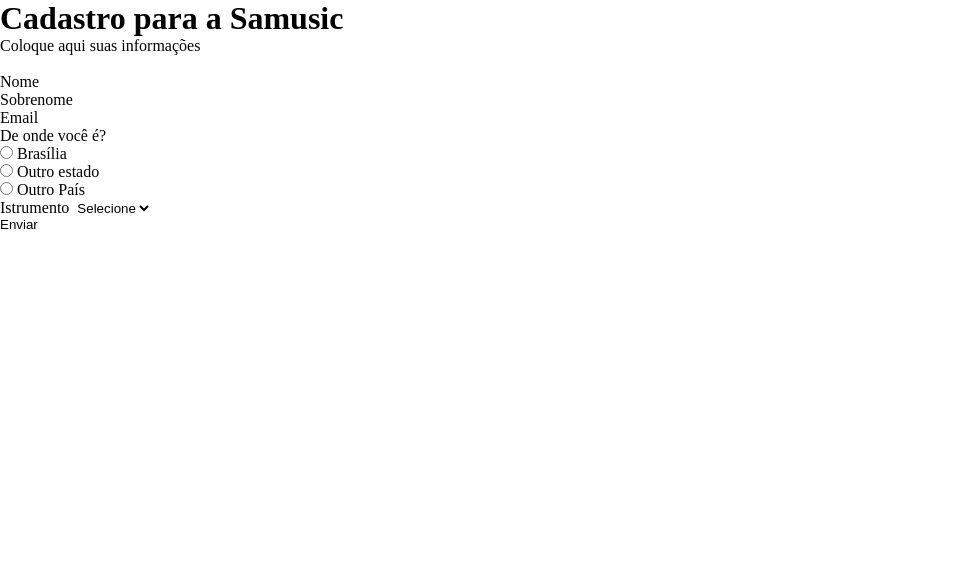
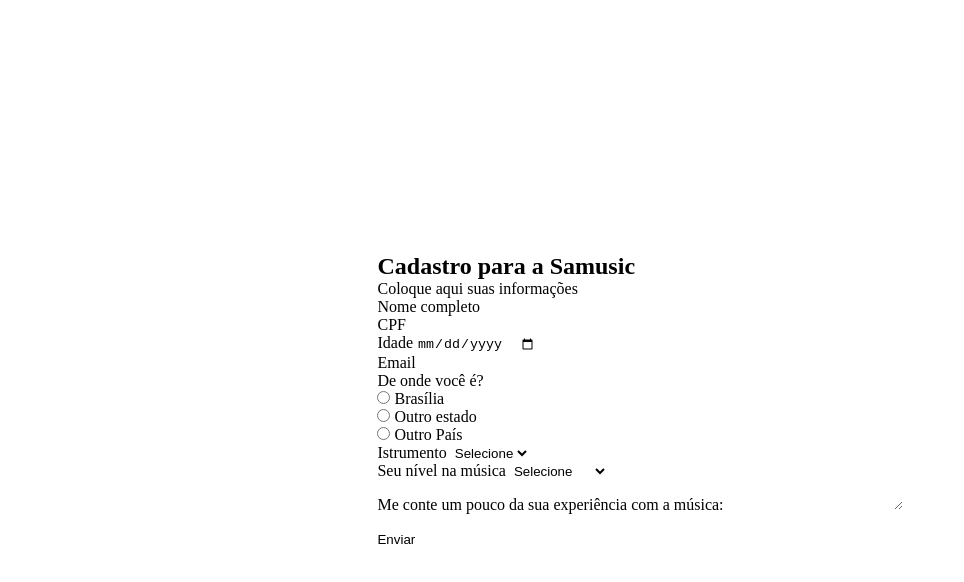
Before and after one commit to SamucaDevelop/form-Samusic, a plain HTML site: page index.html in a window 1280 px wide. Shown: the whole page, without its empty margins (0-964 px from the left). Drawn offline with Linux system fonts and the light colour scheme.

Commit message:
algumas alterações

```diff
--- a/index.html
+++ b/index.html
@@ -4,44 +4,48 @@
 <head>
     <meta charset="UTF-8">
     <meta name="viewport" content="width=device-width, initial-scale=1.0">
-    <title>Cadastro</title>
+    <title>Samusic</title>
     <link rel="stylesheet" href="style.css">
 </head>
 
 <body>
-    <div> <!-- Tag   -->
+    <main>
+        <section> <!-- Tag   -->
             <h1>Cadastro para a Samusic</h1> <!-- Grande prioridade da letra tag -->
             <p>Coloque aqui suas informações</p> <!--tag de parágrafo-->
-        <br> <!--Pular linha-->
-    </div>
+        </section>
         <form class="form"> <!--tag formulário-->
             <div class="campo">
-            <label for="nome">Nome</label><!--explicacao do campo-->
-            <input type="text" name="nome" id="nome">
+                <label for="full-name">Nome completo</label><!--explicacao do campo-->
+                <input type="text" name="full-name" id="full-name" required>
             </div>
             <div class="campo">
-            <label for="sobrenome">Sobrenome</label>
-            <input type="text" name="sobrenome" id="sobrenome">
+                <label for="cpf">CPF</label>
+                <input type="number" name="number" id="number" required>
+            </div>
+            <div class="campo">
+                <label for="age">Idade</label>
+                <input type="date" name="date" id="date" required>
             </div>
             <div class="campo">
                 <label for="email">Email</label>
-            <input type="email" name="email" id="email">
+                <input type="email" name="email" id="email" required>
             </div>
             <div class="label">
                 <p>De onde você é?</p>
                 <div class="campo">
-                <input type="radio" name="brasilia" id="brasilia">
+                    <input type="radio" name="city" id="brasilia" value="brasilia" required>
                     <label for="brasilia">Brasília</label>
                 </div>
                 <div class="campo">
-                <input type="radio" name="outro-estado" id="outro-estado">
+                    <input type="radio" name="city" id="outro-estado" required>
                     <label for="outro-estado">Outro estado</label>
                 </div>
                 <div class="campo">
-                <input type="radio" name="outro-pais" id="outro-pais">
+                    <input type="radio" name="city" id="outro-pais" required>
                     <label for="outro-pais">Outro País</label>
                 </div>
-            <div>
+                <div class="select">
                     <label for="instrumento">Istrumento</label>
                     <select name="instrumento" id="Istrumento">
                         <option selected disabled value="">Selecione</option>
@@ -49,12 +53,27 @@
                         <option value="teclado">Teclado</option>
                         <option value="violao">Violão</option>
                     </select>
+                    <div class="level">
+                        <label for="level">Seu nível na música</label>
+                        <select name="level" id="Level">
+                            <option selected disabled value="">Selecione</option>
+                            <option value="beginner">Iniciante</option>
+                            <option value="intermediary">Intermediario</option>
+                            <option value="experienced">Experiente</option>
+                        </select>
+                        <div class="text">
+                            <label for="experienced">Me conte um pouco da sua experiência com a música:</label>
+                            <textarea name="experienced" id="experienced"></textarea>
+                        </div>
+                    </div>
                 </div>
             </div>
             <div>
-            <button>Enviar</button> <!--Tag butao-->
+                <br>
+                <button type="submit">Enviar</button> <!--Tag butao-->
             </div>
         </form>
+    </main>
 </body>
 
 </html>
--- a/style.css
+++ b/style.css
@@ -1,6 +1,13 @@
 * {
     margin: 0;
     padding: 0;
+    background: none;
     border: 0;
-    background: none;
 }
+
+body {
+    background-color: rgba(, 8a2be2, 82, 0.521);
+    display: flex;
+    align-items: center;
+    justify-content: center;
+}
```
Lines whose indentation alone changed are shown as unchanged.
